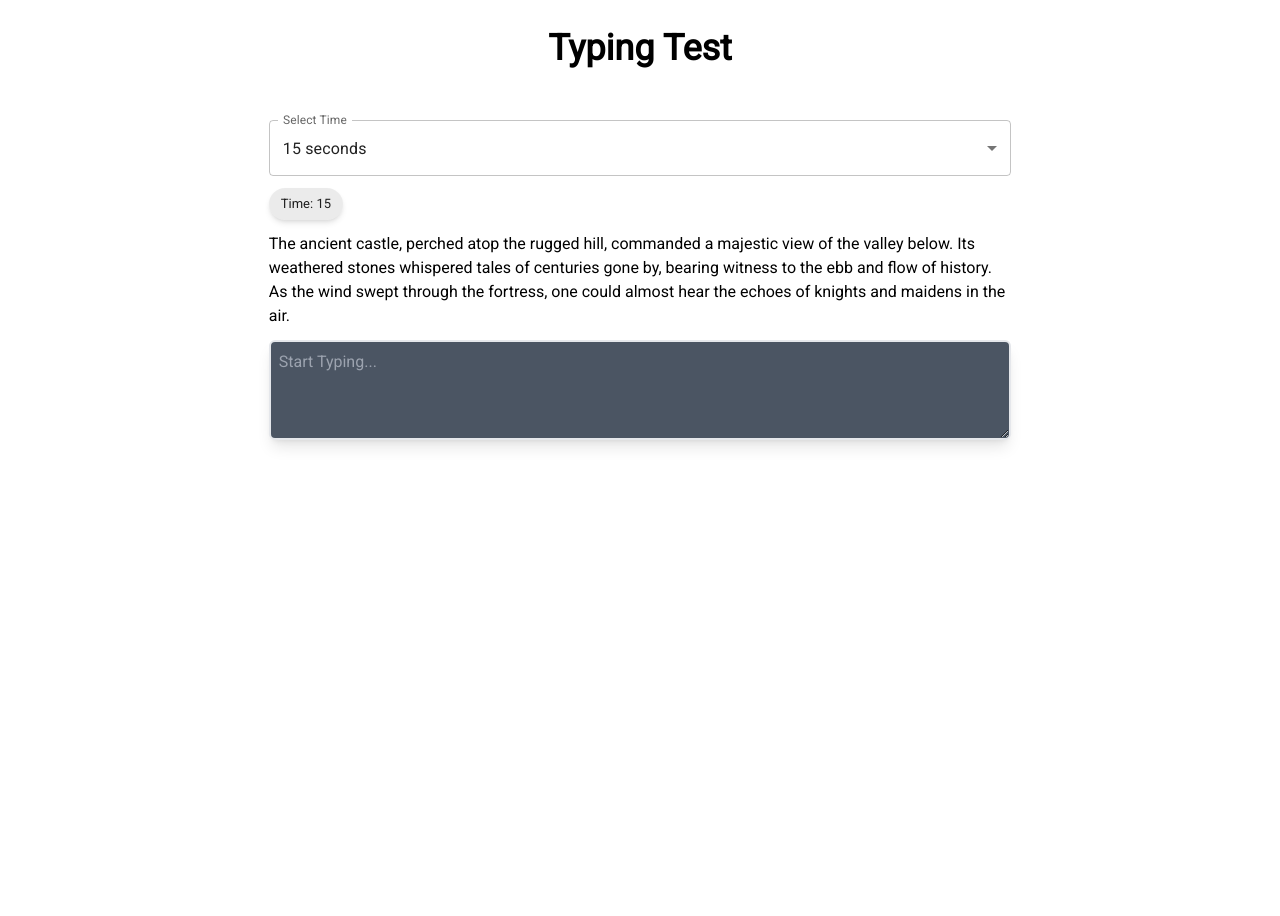
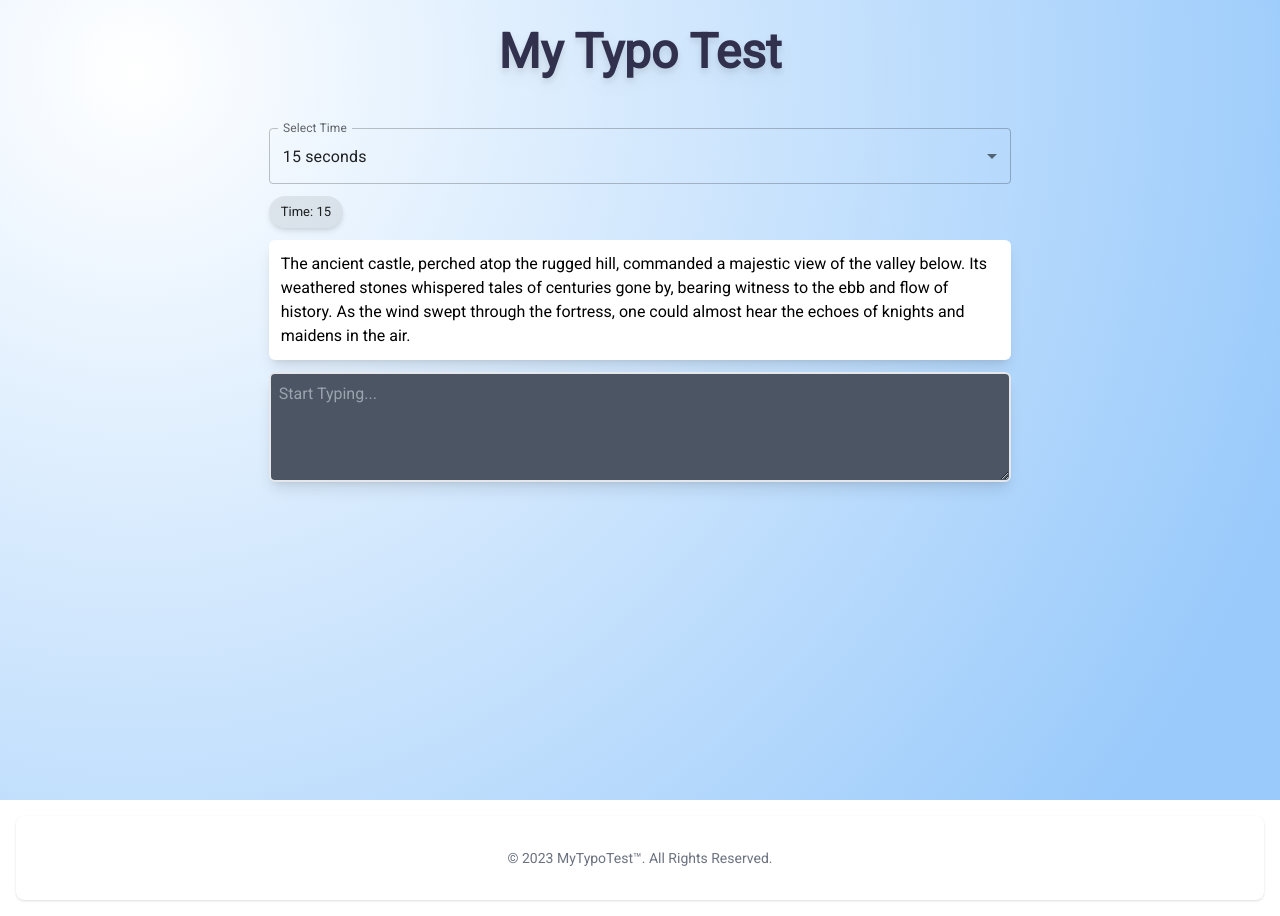
Before and after one commit to salmanhaider14/typing-test, a Next.js app: page / in a window 1280 px wide. Before the commit the page ends 800 px from the top, so only its background shows below. Built offline with nearby package versions, Linux system fonts and the light colour scheme.

Commit message:
enhanced style

```diff
--- /dev/null
+++ b/components/Footer.tsx
@@ -0,0 +1,58 @@
+const Footer = () => {
+  return (
+    <footer className="bg-white rounded-lg shadow dark:bg-gray-900 m-4">
+      <div className="w-full max-w-screen-xl mx-auto p-4 md:py-8">
+        {/* <div className="sm:flex sm:items-center sm:justify-between">
+          <a
+            href="https://flowbite.com/"
+            className="flex items-center mb-4 sm:mb-0 space-x-3 rtl:space-x-reverse"
+          >
+            <img
+              src="https://flowbite.com/docs/images/logo.svg"
+              className="h-8"
+              alt="Flowbite Logo"
+            />
+            <span className="self-center text-2xl font-semibold whitespace-nowrap dark:text-white">
+              Flowbite
+            </span>
+          </a>
+          <ul className="flex flex-wrap items-center mb-6 text-sm font-medium text-gray-500 sm:mb-0 dark:text-gray-400">
+            <li>
+              <a href="#" className="hover:underline me-4 md:me-6">
+                About
+              </a>
+            </li>
+            <li>
+              <a href="#" className="hover:underline me-4 md:me-6">
+                Privacy Policy
+              </a>
+            </li>
+            <li>
+              <a href="#" className="hover:underline me-4 md:me-6">
+                Licensing
+              </a>
+            </li>
+            <li>
+              <a href="#" className="hover:underline">
+                Contact
+              </a>
+            </li>
+          </ul>
+        </div>
+        <hr className="my-6 border-gray-200 sm:mx-auto dark:border-gray-700 lg:my-8" /> */}
+        <span className="block text-sm text-gray-500 sm:text-center dark:text-gray-400">
+          © 2023{" "}
+          <a
+            href="https://mytypingtest.vercel.app/"
+            className="hover:underline"
+          >
+            MyTypoTest™
+          </a>
+          . All Rights Reserved.
+        </span>
+      </div>
+    </footer>
+  );
+};
+
+export default Footer;
--- a/components/MainPage.tsx
+++ b/components/MainPage.tsx
@@ -8,6 +8,7 @@ import Backdrop from "@mui/material/Backdrop";
 import { useState, useEffect, useRef } from "react";
 import ResultModal from "./Modal";
 import { FormControl, InputLabel, MenuItem, Select } from "@mui/material";
+import Footer from "./Footer";
 
 const texts = [
   "The sun dipped below the horizon, casting a warm glow across the tranquil lake. As the last rays of light danced on the water's surface, a gentle breeze rustled the leaves of the surrounding trees. Nature seemed to exhale in the serenity of the moment, inviting contemplation and peace.",
@@ -63,7 +64,6 @@ const TypingTest = () => {
   const handleStart = () => {
     setStarted(true);
     setStartTime(new Date().getTime());
-    setTimer(15); // Reset the timer when starting a new test
   };
 
   const handleInputChange = (e: any) => {
@@ -108,8 +108,17 @@ const TypingTest = () => {
   };
 
   return (
-    <div className="flex items-center  flex-col p-2 gap-2 w-full min-h-screen ">
-      <h1 className="text-4xl font-bold text-center my-5 ">Typing Test</h1>
+    <>
+      <div
+        className="flex items-center  flex-col p-2 gap-2 w-full min-h-screen "
+        style={{
+          backgroundImage:
+            "radial-gradient( circle 1224px at 10.6% 8.8%,  rgba(255,255,255,1) 0%, rgba(153,202,251,1) 100.2% )",
+        }}
+      >
+        <h1 className="text-5xl font-bold text-center my-5 text-[#31304D] drop-shadow-lg">
+          My Typo Test
+        </h1>
         <div className="md:w-[60%] w-full flex flex-col p-2 gap-3 mt-4 ">
           {!started && (
             <div>
@@ -133,13 +142,13 @@ const TypingTest = () => {
           <div>
             <Chip label={`Time: ${timer}`} className="shadow-md" />
           </div>
-        <div>
+          <div className="bg-white p-3 rounded-md shadow-lg">
             <p>{text}</p>
           </div>
           <textarea
             ref={textAreaRef}
             placeholder="Start Typing..."
-          className="text-white bg-gray-600 min-h-[100px] p-2 rounded-md focus:outline-blue-500 shadow-lg border-2"
+            className="text-white bg-gray-600 min-h-[110px] p-2 rounded-md focus:outline-[#31304D] shadow-lg border-2"
             value={input}
             onChange={handleInputChange}
             onFocus={handleStart}
@@ -153,6 +162,8 @@ const TypingTest = () => {
           handleCloseModal={handleCloseModal}
         />
       </div>
+      <Footer />
+    </>
   );
 };
 
--- a/components/Modal.tsx
+++ b/components/Modal.tsx
@@ -1,45 +1,67 @@
-"use client"
-import { Button, Fade, Modal , Box, Divider } from '@mui/material'
-import React from 'react'
+"use client";
+import { Button, Fade, Modal, Box, Divider } from "@mui/material";
+import React from "react";
 
-const ResultModal = ({netSpeed, accuracy, openModal, handleCloseModal}:{netSpeed:any, accuracy:any, openModal:any, handleCloseModal:any}) => {
+const ResultModal = ({
+  netSpeed,
+  accuracy,
+  openModal,
+  handleCloseModal,
+}: {
+  netSpeed: any;
+  accuracy: any;
+  openModal: any;
+  handleCloseModal: any;
+}) => {
   return (
     <Modal
       open={openModal}
       onClose={handleCloseModal}
-        aria-labelledby='modal-modal-title'
-        aria-describedby='modal-modal-description'
+      aria-labelledby="modal-modal-title"
+      aria-describedby="modal-modal-description"
       closeAfterTransition
-
     >
       <Fade in={openModal}>
         <Box
-          className= "bg-slate-700 flex flex-col gap-3 outline-none"
+          className="bg-[#31304D] flex flex-col gap-3 outline-none"
           style={{
-              position: 'absolute',
-              top: '50%',
-              left: '50%',
-              transform: 'translate(-50%, -50%)',
+            position: "absolute",
+            top: "50%",
+            left: "50%",
+            transform: "translate(-50%, -50%)",
 
-              padding: '20px',
-              border: '2px solid white',
-              borderRadius: '8px',
-              width:"40%"
-
+            padding: "20px",
+            border: "2px solid white",
+            borderRadius: "8px",
+            width: "40%",
           }}
         >
-            <h2 id='modal-modal-title ' className='text-center font-bold text-2xl text-white'>Typing Test Results</h2>
+          <h2
+            id="modal-modal-title "
+            className="text-center font-bold text-2xl text-white"
+          >
+            Typing Test Results
+          </h2>
           <Divider />
-            <p id='modal-modal-description' className='text-white'>
-              Net Speed: <span className='text-yellow-400'>  {netSpeed} WPM</span>
+          <p id="modal-modal-description" className="text-white">
+            Net Speed: <span className="text-yellow-400"> {netSpeed} WPM</span>
           </p>
-            <p className='text-white'> Accuracy: <span className='text-yellow-400'> {accuracy}% </span></p>
-            <Divider />
-            <Button variant='contained' className='bg-red-500 hover:bg-red-700' onClick={handleCloseModal}>Close</Button>
+          <p className="text-white">
+            {" "}
+            Accuracy: <span className="text-yellow-400"> {accuracy}% </span>
+          </p>
+          {/* <Divider />
+          <Button
+            variant="contained"
+            className="bg-red-500 hover:bg-red-700"
+            onClick={handleCloseModal}
+          >
+            Close
+          </Button> */}
         </Box>
       </Fade>
     </Modal>
-  )
-}
+  );
+};
 
-export default ResultModal
+export default ResultModal;
```
Lines whose indentation alone changed are shown as unchanged.
